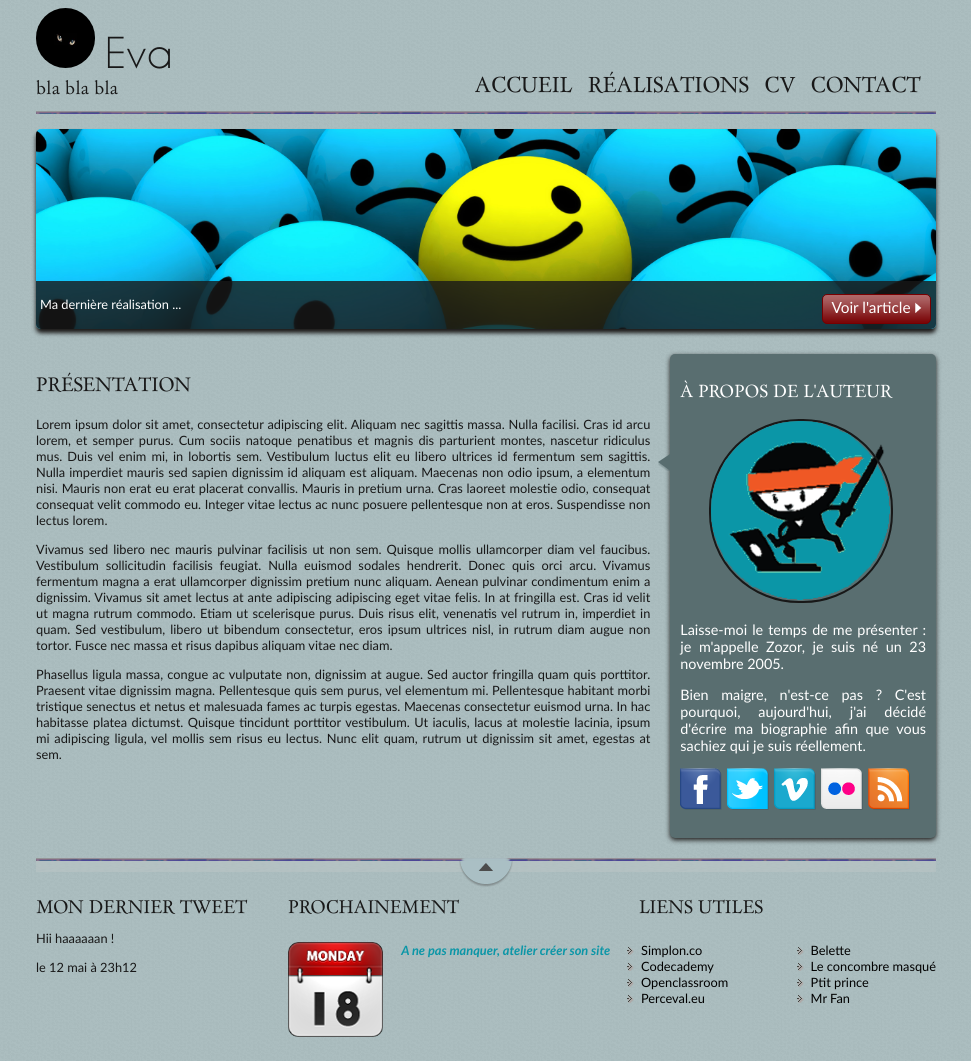
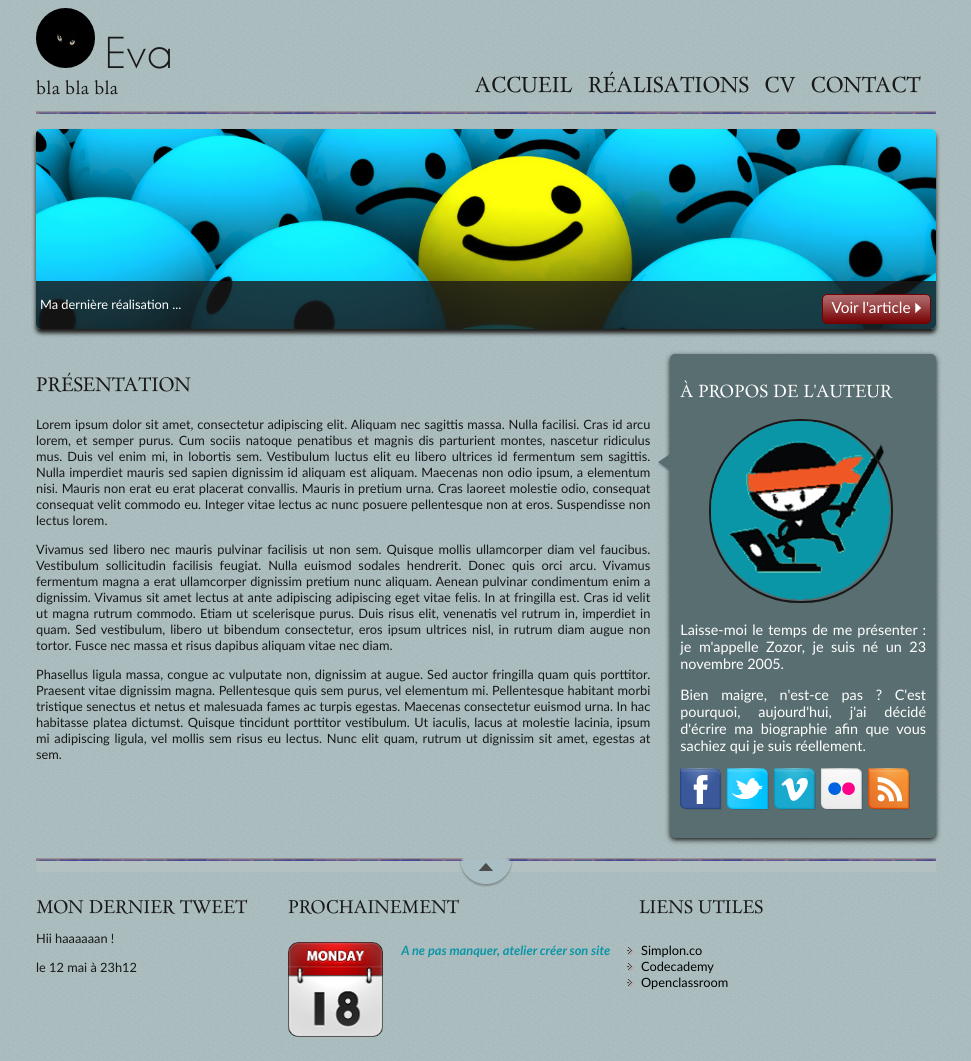
Before and after one commit to TheLastEv/TheLastEv.github.io, a Jekyll site: the page index.html, which Jekyll copies as it is, in a window 1280 px wide. Shown: the whole page, without its empty margins (154-1125 px from the left). Built offline with Jekyll 4.4.1, drawn with Linux system fonts in a browser that asks for light colours.

Commit message:
modif liens utiles index

```diff
--- a/index.html
+++ b/index.html
@@ -71,14 +71,13 @@
                   	<li><a href="http://simplon.co/" target="_blank">Simplon.co</a></li>
                      <li><a href="https://www.codecademy.com" target="_blank">Codecademy</a></li>
                      <li><a href="https://openclassrooms.com" target="_blank">Openclassroom</a></li>
-                     <li><a href="#">Perceval.eu</a></li>
                   </ul>
-                  <ul>
+                  <!--ul>
                   	<li><a href="#">Belette</a></li>
                      <li><a href="#">Le concombre masqué</a></li>
                      <li><a href="#">Ptit prince</a></li>
                      <li><a href="#">Mr Fan</a></li>
-                 	</ul>
+                 	</ul-->
               	</div>
             </div>
         	</footer>
```
